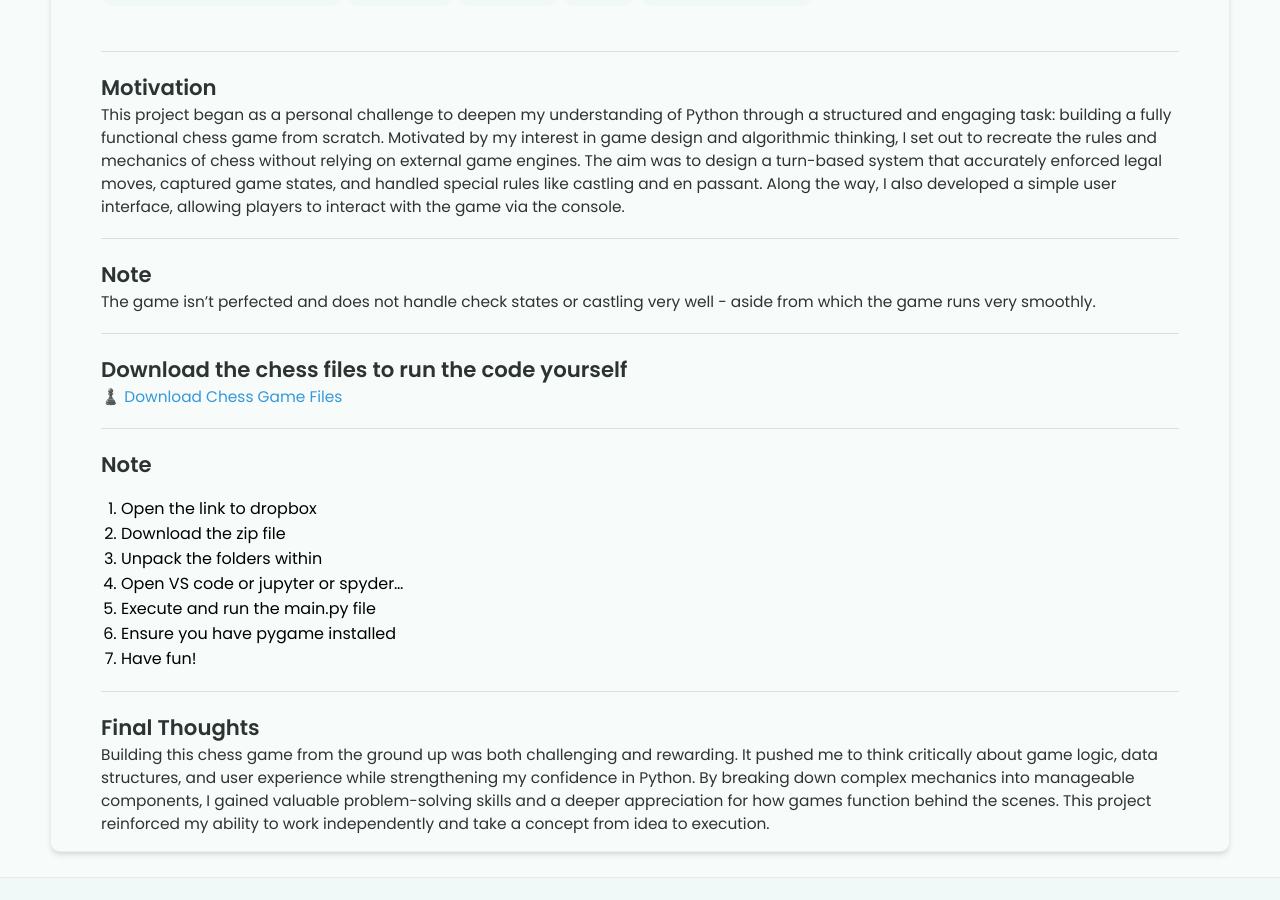
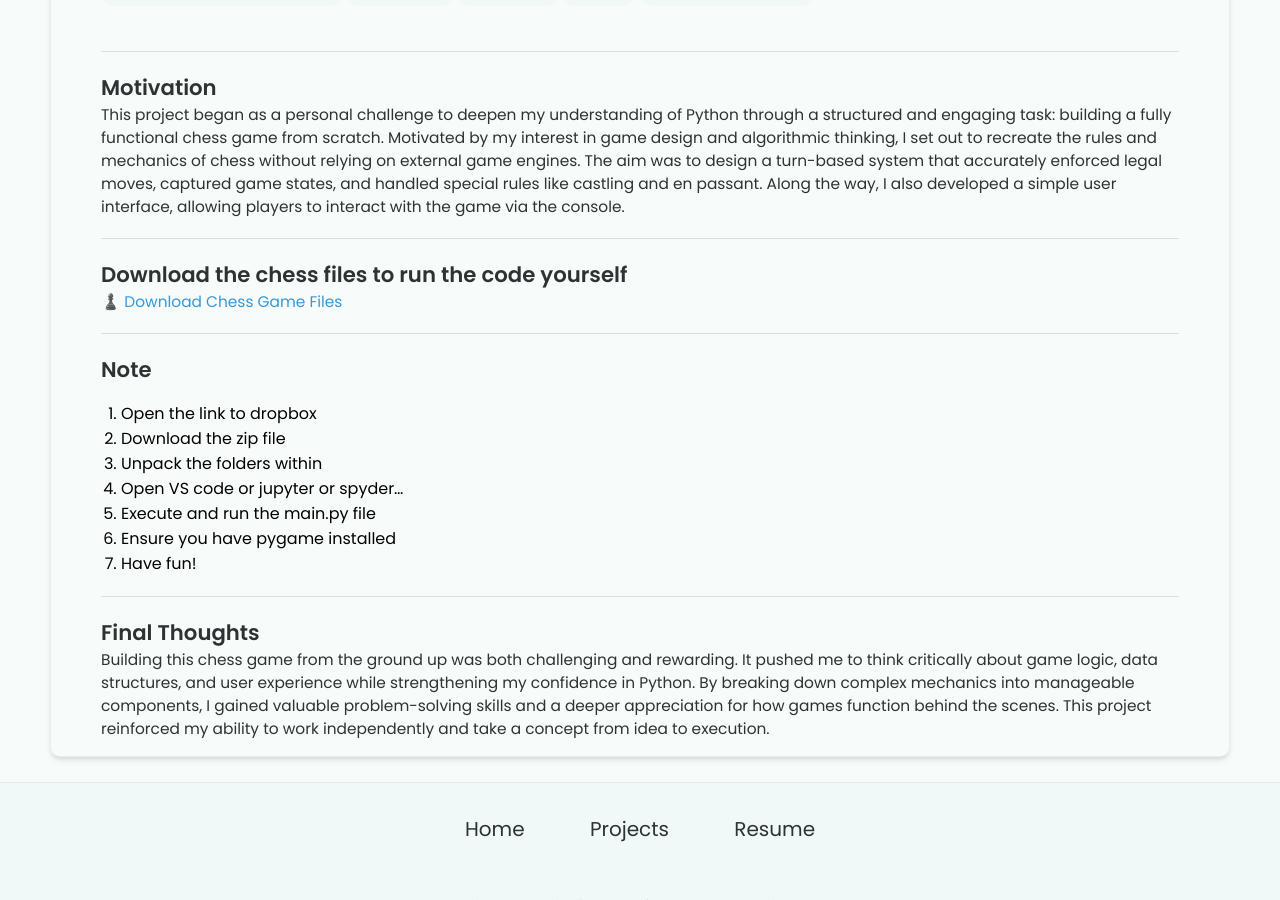
Before and after one commit to elliotroutier/elliot_portfolio, a Jekyll site: the page built from _projects/chess/index.md, in a window 1280 px wide and 900 px high, scrolled down 705 px. Built offline with Jekyll 4.4.1, drawn with Linux system fonts in a browser that asks for light colours.

Commit message:
Update index.md

```diff
--- a/_projects/chess/index.md
+++ b/_projects/chess/index.md
@@ -15,11 +15,6 @@ main-image: /chess.png
 ---
 ## Motivation
 This project began as a personal challenge to deepen my understanding of Python through a structured and engaging task: building a fully functional chess game from scratch. Motivated by my interest in game design and algorithmic thinking, I set out to recreate the rules and mechanics of chess without relying on external game engines. The aim was to design a turn-based system that accurately enforced legal moves, captured game states, and handled special rules like castling and en passant. Along the way, I also developed a simple user interface, allowing players to interact with the game via the console.
-
----
-
-## Note
-The game isn't perfected and does not handle check states or castling very well - aside from which the game runs very smoothly.
 
 ---
 
```
